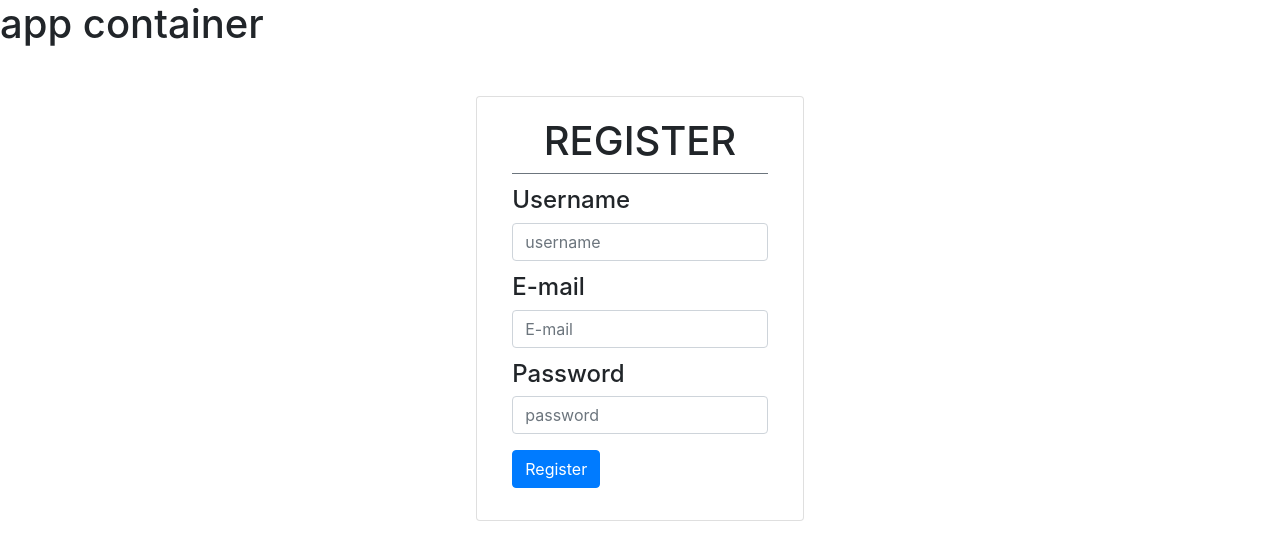
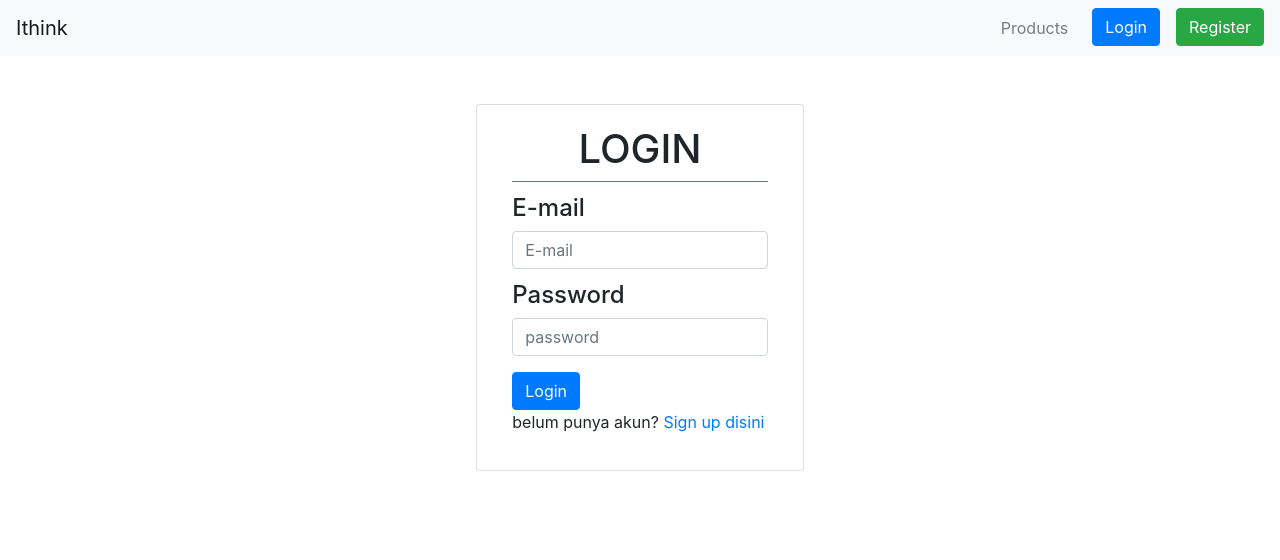
Before and after one commit to weldi0811/jc9proj3, a React (Create React App) app: page /login in a window 1280 px wide. Shown: the top 560 px of the page. Built offline with nearby package versions, Linux system fonts and the light colour scheme.

Commit message:
nambahin register login dkk

```diff
--- a/package.json
+++ b/package.json
@@ -8,7 +8,9 @@
     "react": "^16.8.6",
     "react-dom": "^16.8.6",
     "react-redux": "^7.1.0",
+    "react-router-dom": "^5.0.1",
     "react-scripts": "3.0.1",
+    "reactstrap": "^8.0.0",
     "redux": "^4.0.1"
   },
   "scripts": {
--- a/src/component/App.js
+++ b/src/component/App.js
@@ -1,14 +1,23 @@
 import React, { Component} from 'react'
+import {Route, BrowserRouter} from 'react-router-dom'
 import Register from './Register'
+import ManageProducts from './ManageProducts';
+import Login from './Login';
+import Home from './Home';
+import Header from './Header';
 
 class App extends Component {
     render(){
         return(
+            <BrowserRouter>
             <div>
-                <h1>app container
-                </h1>
-                <Register />
+                <Header/>
+                <Route path ='/'exact component={Home}/>
+                <Route path='/register' component={Register}/>
+                <Route path='/login' component={Login}/>
+                <Route path='/manageproduct' component={ManageProducts}/>
             </div>
+            </BrowserRouter>
         )
 }
 }
--- /dev/null
+++ b/src/component/Header.js
@@ -0,0 +1,61 @@
+import React, {Component} from 'react'
+import {
+    Button,
+    Collapse,
+    Navbar,
+    NavbarToggler,
+    NavbarBrand,
+    Nav,
+    NavItem,
+    NavLink,
+    UncontrolledDropdown,
+    DropdownToggle,
+    DropdownMenu,
+    DropdownItem } from 'reactstrap'
+import {Link} from 'react-router-dom'
+
+class Header extends React.Component{
+    constructor(props) {
+        super(props);
+
+        this.toggle = this.toggle.bind(this);
+        this.state = {
+          isOpen: false
+        };
+      }
+      toggle() {
+        this.setState({
+          isOpen: !this.state.isOpen
+        });
+      }
+    render (){
+        return (
+            <div>
+        <Navbar color="light" light expand="md">
+          <NavbarBrand href="/">Ithink</NavbarBrand>
+          <NavbarToggler onClick={this.toggle} />
+          <Collapse isOpen={this.state.isOpen} navbar>
+            <Nav className="ml-auto" navbar>
+              <NavItem>
+                <NavLink href="/components/">Products</NavLink>
+              </NavItem>
+              <NavItem>
+                  <Link to = '/login'>
+                <Button color ='primary' className='mx-3'>Login</Button>
+                </Link>
+              </NavItem>
+              <NavItem>
+                  <Link to = '/register'>
+                <Button color ='success'>Register</Button>
+                </Link>
+              </NavItem>
+
+            </Nav>
+          </Collapse>
+        </Navbar>
+      </div>
+        )
+    }
+}
+
+export default Header
--- /dev/null
+++ b/src/component/Home.js
@@ -0,0 +1,13 @@
+import React, {Component} from 'react'
+
+class Home extends React.Component{
+    render (){
+        return (
+            <div>
+                Home page
+            </div>
+        )
+    }
+}
+
+export default Home
--- /dev/null
+++ b/src/component/Login.js
@@ -0,0 +1,42 @@
+import React, {Component} from 'react'
+import {Link} from 'react-router-dom'
+
+class Login extends React.Component{
+    render (){
+        return (
+            <div>
+                <div className = 'mt-5 row'>
+                <div className ='card col-sm-3 mx-auto'>
+                    <div className = 'card-body'>
+                        <div className='border-bottom border-secondary card-title d-flex justify-content-center'>
+                            <h1>LOGIN</h1>
+                        </div>
+                        <div className='card-title'>
+                            <h4>E-mail</h4>
+                            <form className='input-group'>
+                                <input className='form-control' placeholder='E-mail'
+                                ref={(inputemail) => {this.email = inputemail}}
+                                />
+                            </form>
+                        </div>
+                        <div className='card-title'>
+                            <h4>Password</h4>
+                            <form className='input-group'>
+                                <input className='form-control' type='password'  placeholder='password'
+                                ref={(inputpassword) => {this.password = inputpassword}}
+                                />
+                            </form>
+                            <button onClick={this.onButtonClick} className='btn btn-primary mt-3'>Login</button>
+                            <p>belum punya akun? <Link to='/register'>Sign up disini</Link></p>
+                        </div>
+
+                    </div>
+                </div>
+
+                </div>
+            </div>
+        )
+    }
+}
+
+export default Login
--- /dev/null
+++ b/src/component/ManageProducts.js
@@ -0,0 +1,13 @@
+import React, {Component} from 'react'
+
+class ManageProducts extends React.Component{
+    render (){
+        return (
+            <div>
+                ManageProducts
+            </div>
+        )
+    }
+}
+
+export default ManageProducts
--- a/src/component/Register.js
+++ b/src/component/Register.js
@@ -1,9 +1,11 @@
 import React, { Component} from 'react'
 import axios from 'axios'
-
-
+import {Link} from 'react-router-dom'
 
 class Register extends Component {
+
+    //POST
+        // axios menerima parameternya LINK dan OBJECT
 
     onButtonClick = () => {
         const inputUser = this.username.value
@@ -13,6 +15,7 @@ class Register extends Component {
         //biar ga bisa kosong isinya
         if(inputUser ==='' || inputPass==='' || inputEmail===''){
             alert('tolong diisi')
+            window.location.reload()
         }
         else{
         //baru mulai pake axios
@@ -25,6 +28,7 @@ class Register extends Component {
             console.log(res)
             if(res.data.length >0){
                 alert('username existed')
+                window.location.reload()
             }
             else if(res.data.length === 0){
                 axios.get('http://localhost:4000/users',{
@@ -34,6 +38,7 @@ class Register extends Component {
             }).then((res2) => {
                 if(res2.data.length>0){
                     alert('email existed')
+                    window.location.reload()
                 }
                 else{
                     axios.post('http://localhost:4000/users',
@@ -53,26 +58,6 @@ class Register extends Component {
             }
         })
         }
-
-        //GET
-
-        // for(var i=0; i<this.pengguna.length; i++){
-        //     var name = this.pengguna[i]
-        //     if(name.includes(user)){
-        //         alert('error')
-        //     }
-        // }
-
-
-
-
-
-
-        //POST
-        // axios menerima parameternya LINK dan OBJECT
-
-
-
     }
 
     render(){
@@ -109,6 +94,7 @@ class Register extends Component {
                                 />
                             </form>
                             <button onClick={this.onButtonClick} className='btn btn-primary mt-3'>Register</button>
+                            <p>sudah punya akun? <Link to='/login'>Sign in disini</Link></p>
                         </div>
 
                     </div>
--- a/src/database/db.json
+++ b/src/database/db.json
@@ -11,6 +11,12 @@
       "email": "asu",
       "password": "asu",
       "id": 2
+    },
+    {
+      "username": "asd",
+      "email": "weg",
+      "password": "asdg",
+      "id": 3
     }
   ]
 }
```
Also changed, not shown: 1 other file (tests, documents, lock files or other folders).
